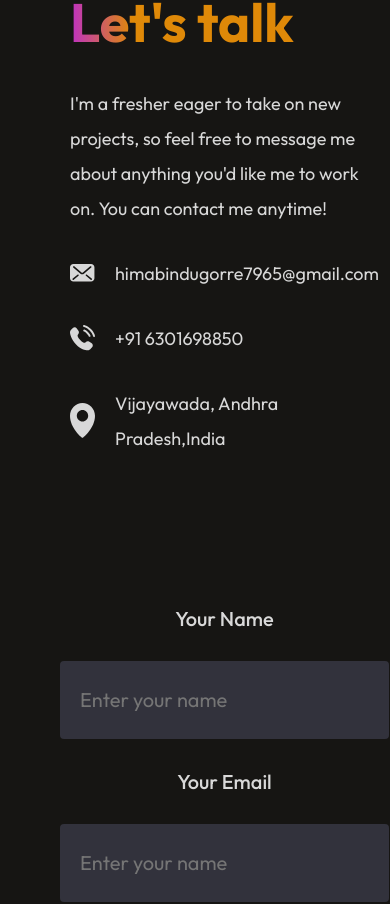
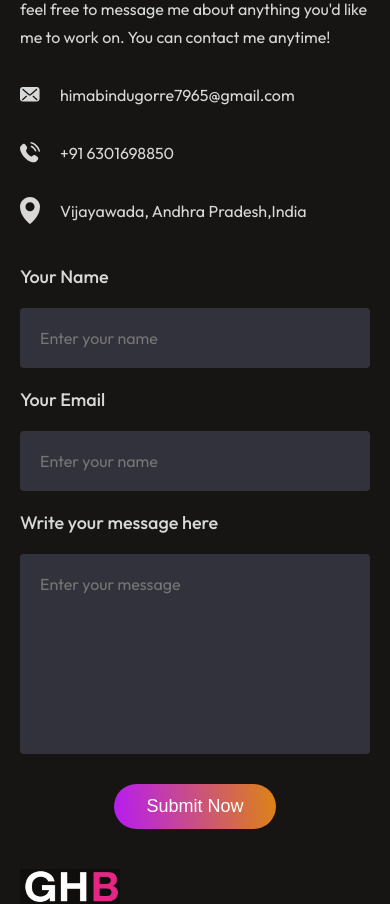
Before and after one commit to himabindu-gorre/Portfolio_, a React (Vite) app: page / in a window 390 px wide. Shown: the part 6499-7403 px from the top of the page. Built offline with nearby package versions, Linux system fonts and the light colour scheme.

Commit message:
Update Contact.css

```diff
--- a/src/Components/Contact/Contact.css
+++ b/src/Components/Contact/Contact.css
@@ -1,3 +1,4 @@
+
 .contact {
     display: flex;
     flex-direction: column;
@@ -6,29 +7,35 @@
     gap: 80px;
     margin: 80px 170px;
 }
+
 .contact-title {
     position: relative;
 }
+
 .contact-title h1 {
     padding: 0px 30px;
     font-size: 80px;
     font-weight: 600;
 }
+
 .contact-title img {
     position: absolute;
     bottom: 0;
     right: 0;
     z-index: -1;
 }
+
 .contact-section {
     display: flex;
     gap: 150px;
 }
+
 .contact-left {
     display: flex;
     flex-direction: column;
     gap: 30px;
 }
+
 .contact-left h1 {
     font-size: 80px;
     font-weight: 700;
@@ -37,12 +44,14 @@
     -webkit-background-clip: text;
     -webkit-text-fill-color: transparent;
 }
+
 .contact-left p {
     max-width: 550px;
-    color: #D8D8D8 ;
+    color: #D8D8D8;
     font-size: 20px;
     line-height: 35px;
 }
+
 .contact-details {
     display: flex;
     flex-direction: column;
@@ -50,101 +59,127 @@
     color: #D8D8D8;
     font-size: 22px;
 }
+
 .contact-detail {
     display: flex;
     align-items: center;
     gap: 20px;
 }
+
 .contact-right {
     display: flex;
     flex-direction: column;
     align-items: center;
-    gap: 30px;
+    gap: 20px;
+    width: 100%;
 }
+
 .contact-right label {
     color: #D8D8D8;
     font-size: 22px;
     font-weight: 500;
+    align-self: flex-start;
 }
-.contact-right input {
+
+.contact-right input,
+.contact-right textarea {
+    width: 100%;
+    max-width: 700px;
     border: none;
-    width: 700px;
-    height: 78px;
-    padding-left: 20px;
+    padding: 20px;
     border-radius: 4px;
     background: #32323c;
     color: #A0A0A0;
     font-family: Outfit;
-    font-size: 20px;
+    font-size: 18px;
+    box-sizing: border-box;
 }
+
 .contact-right textarea {
-    width: 650px;
-    border: none;
-    padding: 25px;
-    border-radius: 4px;
-    background: #32323c;
-    color: #A0A0A0;
-    font-family: Outfit;
-    font-size: 20px;
+    resize: none;
 }
+
 .contact-submit {
     border: none;
     color: white;
     border-radius: 50px;
     background: linear-gradient(264deg, #DF8908 -5.09%, #B415FF 106.28%);
-    font-size: 22px;
-    padding: 20px 60px;
-    margin-bottom: 50px;
+    font-size: 20px;
+    padding: 16px 48px;
+    margin-top: 10px;
     cursor: pointer;
     transition: 0.3s;
 }
+
 .contact-submit:hover {
-    transform: scale(1.1);
-    transition: 0.3s;
+    transform: scale(1.05);
 }
-@media(max-width:768px) {
+
+/* ✅ Responsive adjustments */
+@media(max-width: 1024px) {
     .contact {
-        gap: 50px;
-        margin: 50px 70px;
-        align-items: start;
+        margin: 60px 40px;
+        gap: 60px;
     }
+
+    .contact-section {
+        gap: 80px;
+    }
+
+    .contact-left h1 {
+        font-size: 60px;
+    }
+}
+
+@media(max-width: 768px) {
+    .contact {
+        margin: 40px 20px;
+        gap: 40px;
+        align-items: stretch;
+    }
+
     .contact-title h1 {
+        font-size: 40px;
         padding: 0;
-        font-size: 50px;
-        font-weight: 600;
     }
+
     .contact-title img {
-        width: 130px;
-        margin-right: -20px;
+        width: 100px;
     }
+
     .contact-section {
         flex-direction: column;
+        gap: 40px;
     }
+
     .contact-left h1 {
-        font-size: 54px;
+        font-size: 36px;
     }
+
     .contact-left p {
+        font-size: 16px;
+        line-height: 28px;
+    }
+
+    .contact-details {
         font-size: 18px;
     }
-    .contact-detail {
-        gap: 20px;
+
+    .contact-detail img {
+        width: 20px;
     }
-    .contact-detail img {
-        width: 25px;
+
+    .contact-right label {
+        font-size: 18px;
     }
-    .contact-right label {
-        font-size: 20px;
+
+    .contact-right input,
+    .contact-right textarea {
+        font-size: 16px;
     }
-    .contact-right input {
-        width: 100%;
-        font-size: 20px;
-    }
-    .contact-right textarea {
-        width: 95%;
-        font-size: 20px;
-    }
+
     .contact-submit {
-        font-size: 20px;
-        padding: 15px 40px;
+        font-size: 18px;
+        padding: 12px 32px;
     }
 }
```
